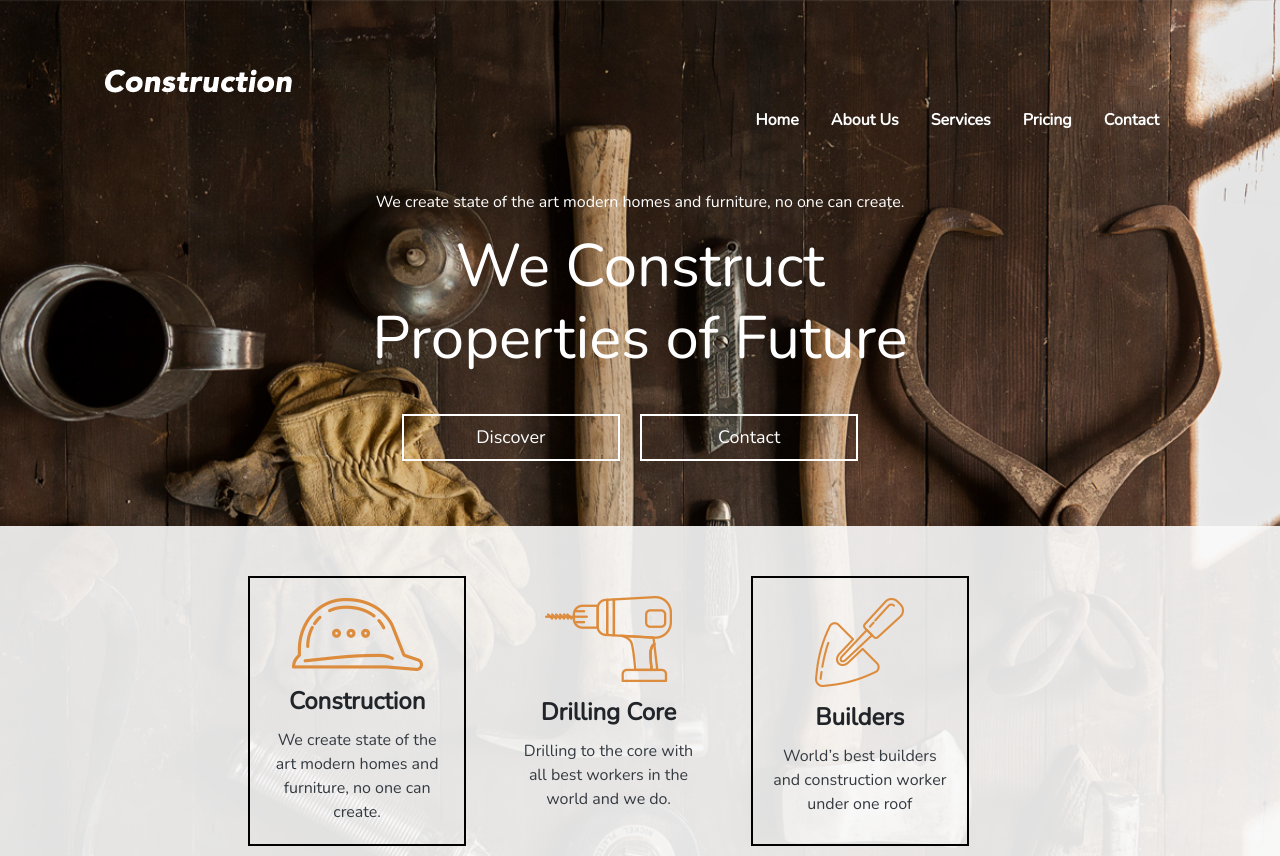
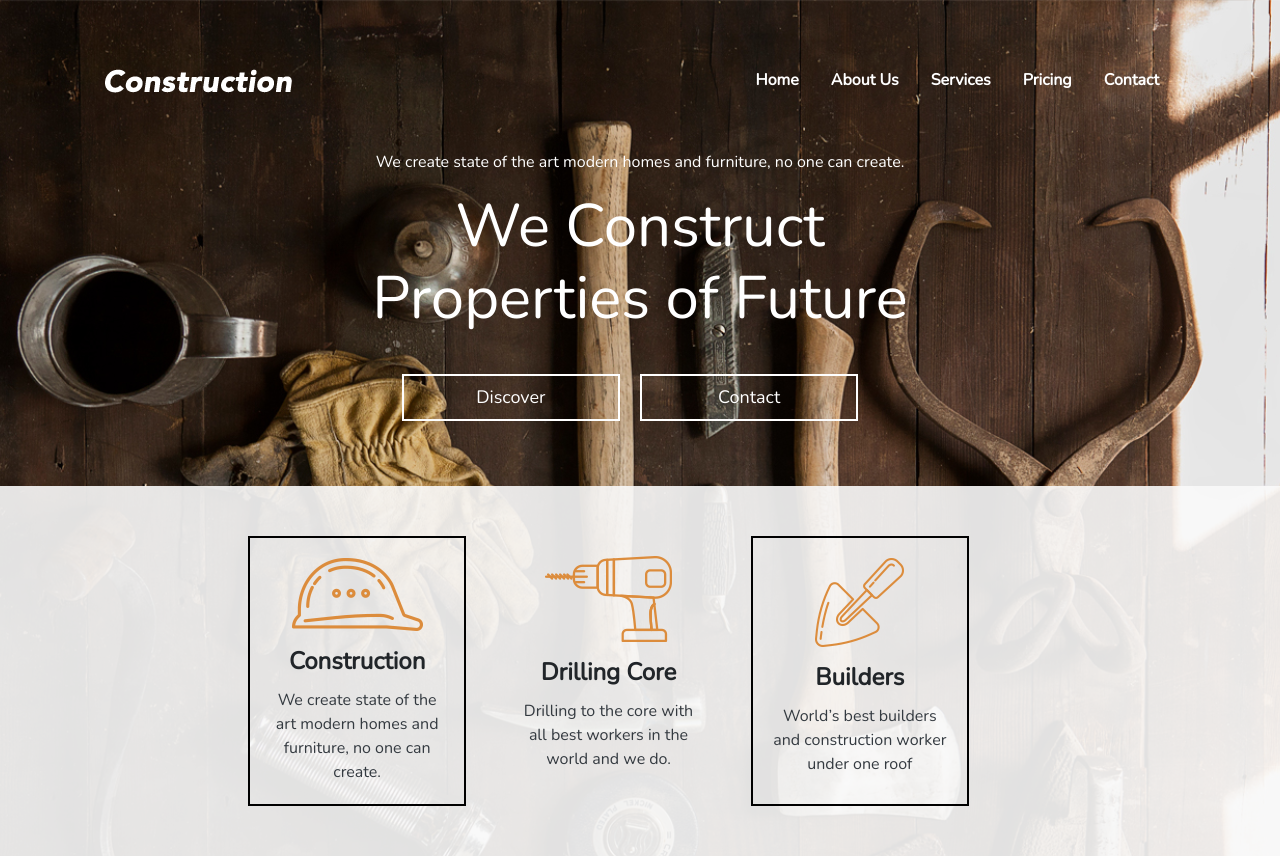
Before and after one commit to mAbadsa/Contruction-landingPage, a plain HTML site: page index.html in a window 1280 px wide. Shown: the top 856 px of the page. Drawn offline with nearby package versions, Linux system fonts and the light colour scheme.

Commit message:
Update index.html

```diff
--- a/index.html
+++ b/index.html
@@ -15,7 +15,7 @@
         <main class="mainSection">
             <div class="container-fluid">
                 <a class="navbar-brand" href="#"><img src="assets/img/Logo/Construction.png"/></a>
-                <ul class="nav justify-content-end float-right float-sm-none">
+                <ul class="nav justify-content-end float-md-right float-sm-none">
                   <li class="nav-item">
                     <a class="nav-link active" href="#">Home</a>
                   </li>
```
